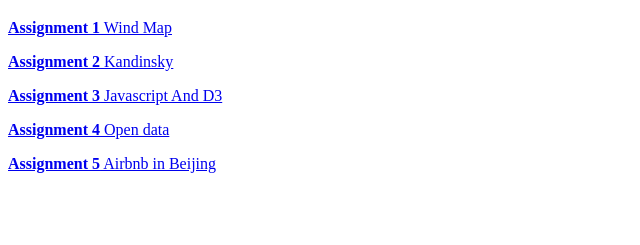
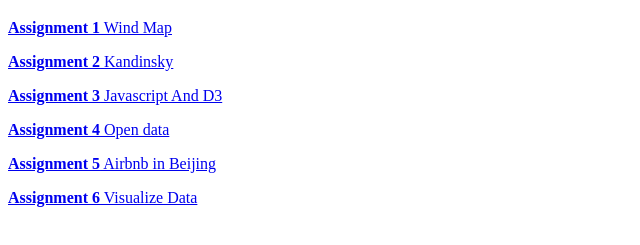
Before and after one commit to liangfanghui/liangfanghui.github.io, a plain HTML site: page index.html in a window 1280 px wide. Shown: the part 61-306 px from the top of the page, without its empty margins (0-640 px from the left). Drawn offline with Linux system fonts and the light colour scheme.

Commit message:
changes in index

```diff
--- a/index.html
+++ b/index.html
@@ -11,6 +11,7 @@
 <p> <a href="homework3.html" /> <b>Assignment 3</b> Javascript And D3 </a> </p>
 <p> <a href="homework4.html" /> <b>Assignment 4</b> Open data </a> </p>
 <p> <a href="project/loaddata.html" /> <b>Assignment 5</b> Airbnb in Beijing </a> </p>
+<p> <a href="homework6.html" /> <b>Assignment 6</b> Visualize Data</a> </p>
 </body>
 
 </html>
```
